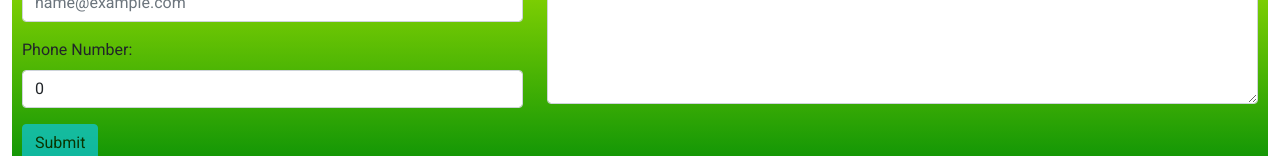
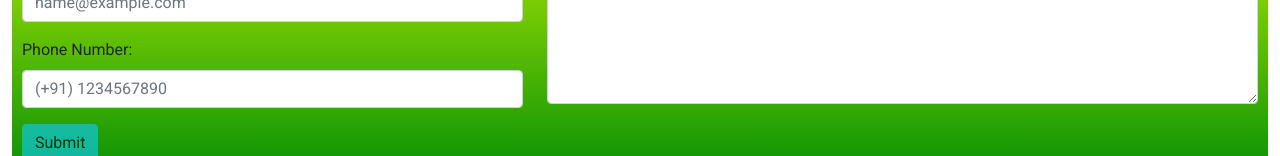
Before and after one commit to BusBookingApp123/fabRoadies-frontend, an Angular app in the folder FabRoadies/: page / in a window 1280 px wide. Shown: the part 2338-2494 px from the top of the page. Built offline with nearby package versions, Linux system fonts and the light colour scheme; a web font is replaced by a local one.

Commit message:
Update browse.component.html

```diff
--- a/FabRoadies/src/app/browse/browse.component.html
+++ b/FabRoadies/src/app/browse/browse.component.html
@@ -1,4 +1,3 @@
-
 <!--Author Anindita Sengupta-->
 
 <!-- navbar part -->
@@ -206,7 +205,7 @@
                 </div>
                 <div class="mb-3">
                     <label class="form-label">Phone Number: </label>
-                    <input name="phnNo" [(ngModel)]="user.phnNo" type="number" class="form-control"
+                    <input name="phnNo" [(ngModel)]="user.phoneNumber" type="number" class="form-control"
                         placeholder="(+91) 1234567890" #uphn=ngModel>
                 </div>
             </div>
```
